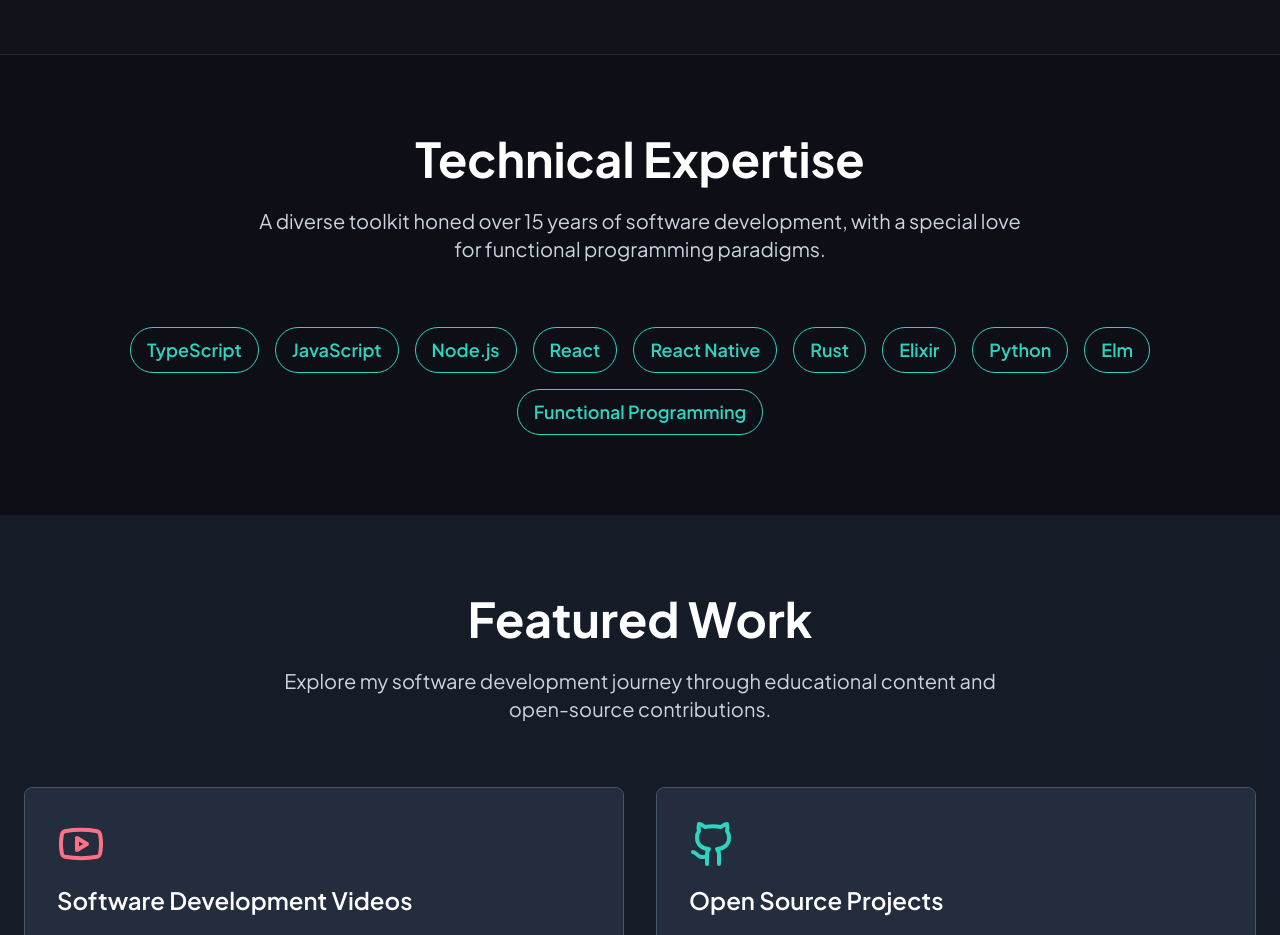
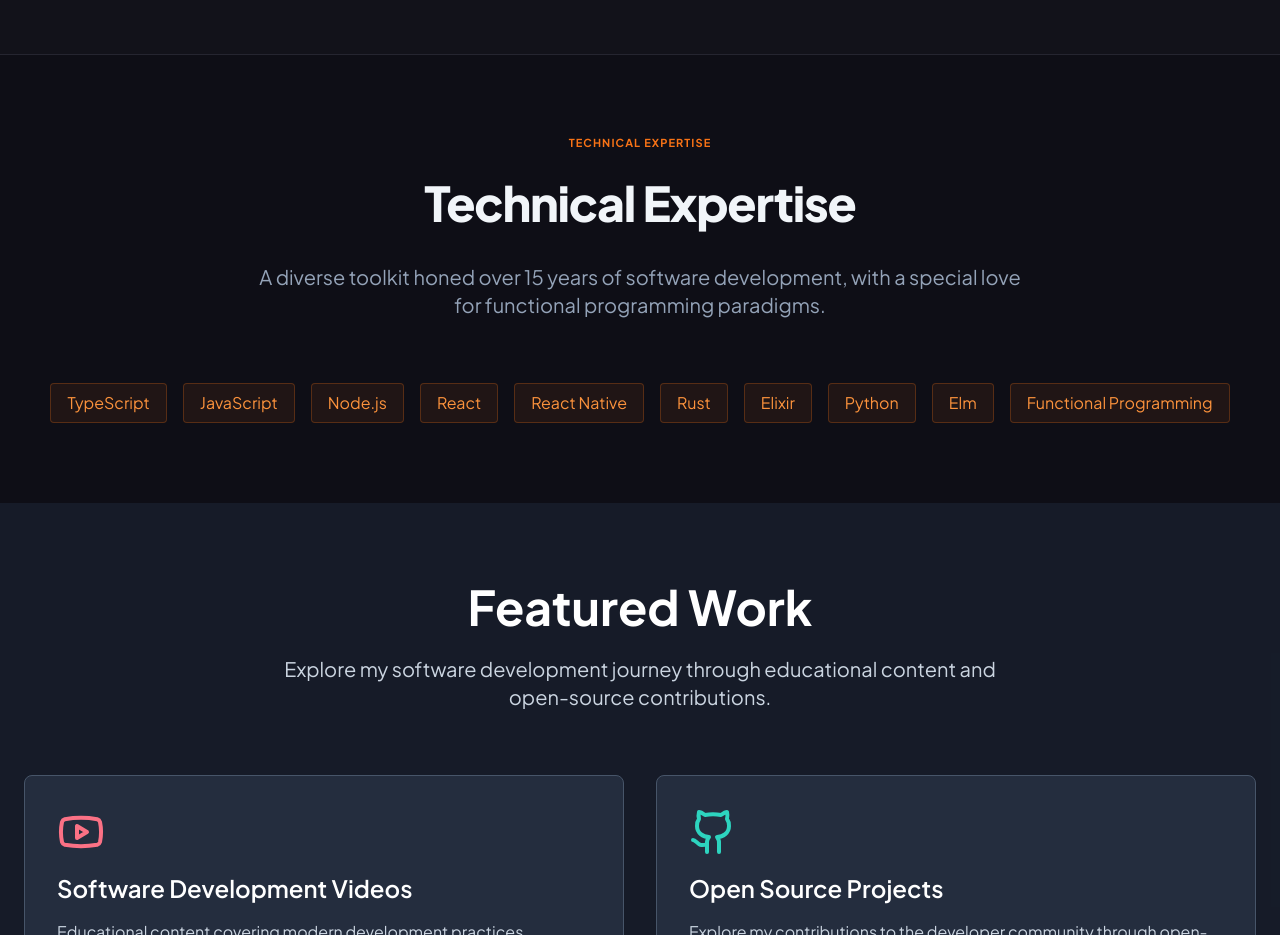
Before and after one commit to tommcgurl/portfolio-site, a Next.js app: page / in a window 1280 px wide. Shown: the part 1380-2315 px from the top of the page. Built offline with nearby package versions, Linux system fonts and the light colour scheme.

Commit message:
feat: overhaul skills section — orange skill badges, section label
Made-with: Cursor

```diff
--- a/app/page.tsx
+++ b/app/page.tsx
@@ -4,7 +4,6 @@ import { useState, useEffect } from "react";
 import { motion } from "framer-motion";
 import { Button } from "@/components/ui/button";
 import { Card, CardContent } from "@/components/ui/card";
-import { Badge } from "@/components/ui/badge";
 import {
   Github,
   Linkedin,
@@ -222,10 +221,19 @@ export default function Portfolio() {
             viewport={{ once: true }}
             className="text-center mb-16"
           >
-            <h2 className="text-4xl md:text-5xl font-bold text-white mb-6">
+            <span className="text-[11px] font-bold uppercase tracking-widest text-brand-accent mb-4 block">
+              TECHNICAL EXPERTISE
+            </span>
+            <h2
+              className="font-extrabold text-brand-text-1 mb-6"
+              style={{
+                fontSize: "clamp(32px, 5vw, 48px)",
+                letterSpacing: "-0.025em",
+              }}
+            >
               Technical Expertise
             </h2>
-            <p className="text-xl text-slate-300 max-w-3xl mx-auto">
+            <p className="text-xl text-brand-text-2 max-w-3xl mx-auto">
               A diverse toolkit honed over 15 years of software development,
               with a special love for functional programming paradigms.
             </p>
@@ -247,12 +255,9 @@ export default function Portfolio() {
                 viewport={{ once: true }}
                 whileHover={{ scale: 1.05 }}
               >
-                <Badge
-                  variant="outline"
-                  className="text-lg py-2 px-4 border-teal-400 text-teal-400 hover:bg-teal-400 hover:text-slate-900 transition-all duration-300"
-                >
+                <span className="inline-block text-[#fb923c] text-base py-[7px] px-4 rounded border border-[rgba(249,115,22,0.25)] bg-[rgba(249,115,22,0.08)]">
                   {skill}
-                </Badge>
+                </span>
               </motion.div>
             ))}
           </motion.div>
```
